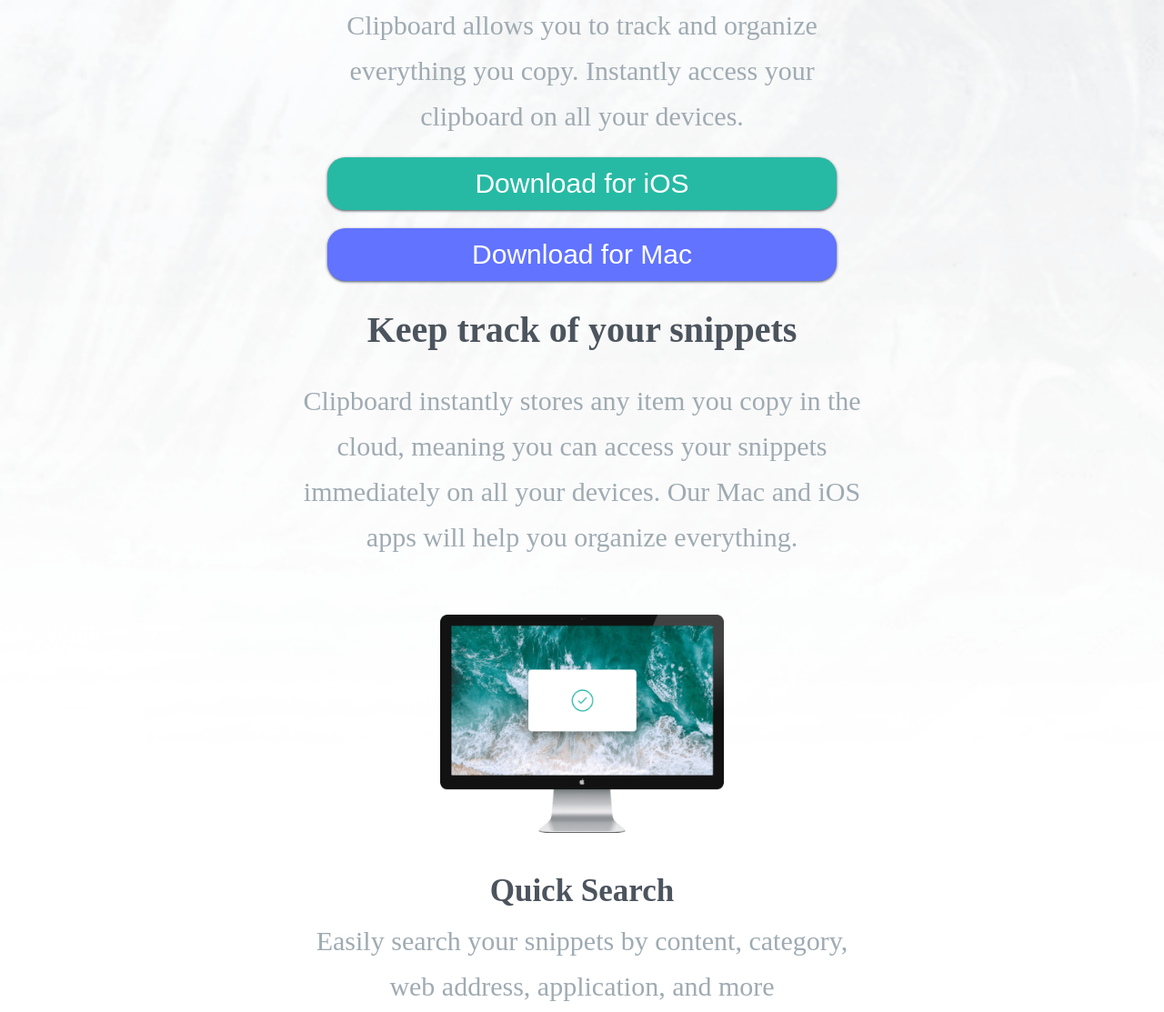
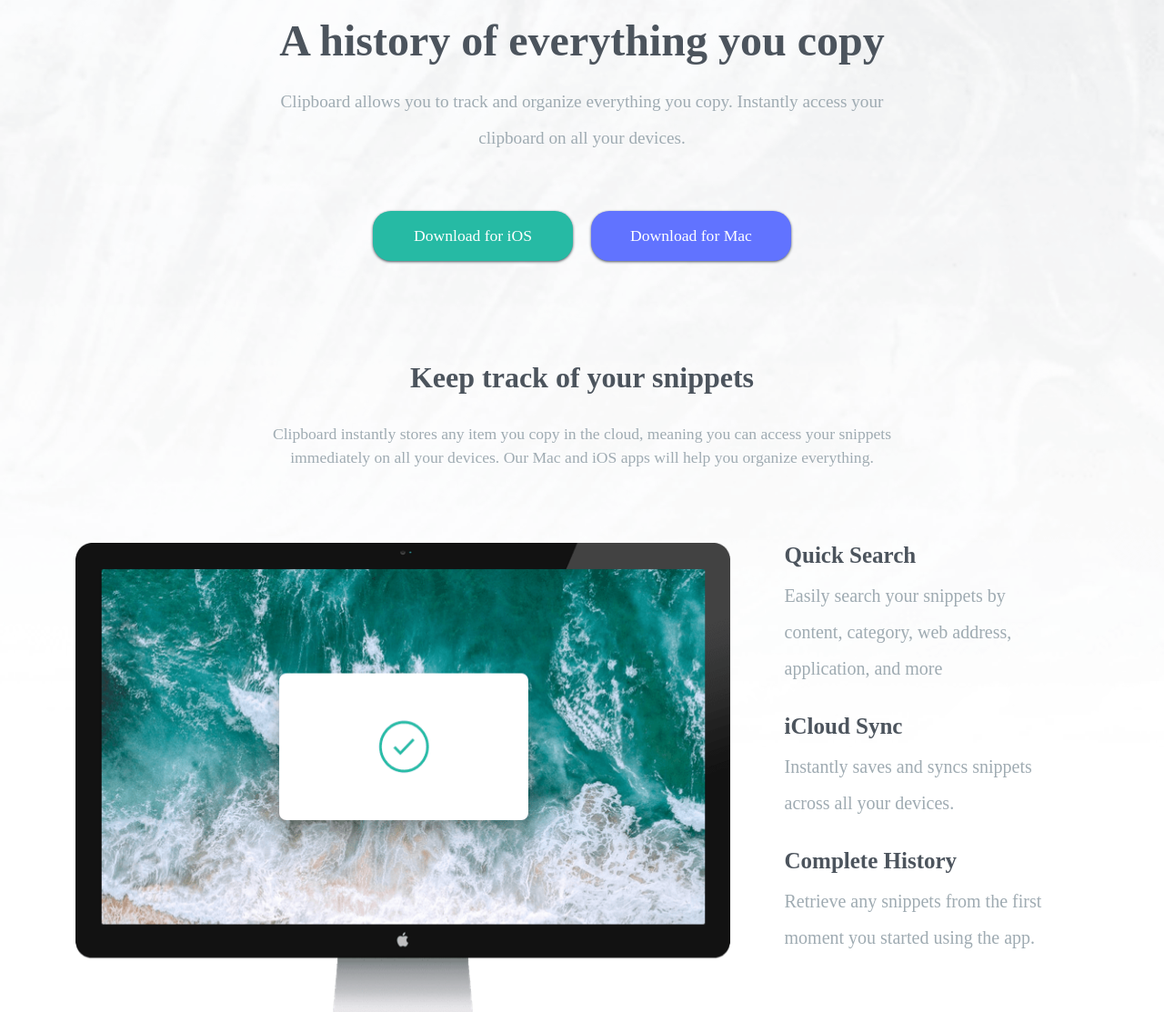
Before and after one commit to Fran3103/clipboar, a plain HTML site: page index.html in a window 1280 px wide. Shown: the part 393-1506 px from the top of the page at 91% size. Drawn offline with Linux system fonts and the light colour scheme; a web font is replaced by a local one.

Commit message:
section 1 terminada

```diff
--- a/Sass/style.scss
+++ b/Sass/style.scss
@@ -79,6 +79,7 @@ body{
             flex-direction: column;
             gap: 10px;
             button{
+                font-family: $font;
                 text-decoration: none;
                 color: #fff;
                 width: 100%;
@@ -88,6 +89,10 @@ body{
                 box-shadow: 0 1px 3px $DarkGrayishBlue;
                 border: none;
 
+            }
+            button:hover{
+                cursor: pointer;
+                opacity: 90%;
             }
             .btn-ios{
                 background-color: $StrongCyan;
@@ -192,6 +197,7 @@ body{
             flex-direction: column;
             gap: 10px;
             button{
+                font-family: $font;
                 margin-left: 40px;
                 text-decoration: none;
                 color: #fff;
@@ -203,6 +209,10 @@ body{
                 border: none;
 
 
+            }
+            button:hover{
+                cursor: pointer;
+                opacity: 90%;
             }
             .btn-ios{
                 background-color: $StrongCyan;
@@ -377,3 +387,99 @@ footer{ background: #f5f6f8;
 
 
 }
+
+@media screen and (min-width:1240px) {
+
+
+    h1{
+        font-size: 40px;
+    }
+
+    h2{
+        font-size: 30px;
+    }
+
+    h3{
+        font-size: 25px;
+    }
+
+    p{
+        font-size: 20px;
+        line-height: 40px;
+    }
+    body{
+        .container-body{
+
+            max-width: 1440px;
+            margin-top: 150px;
+
+
+
+            header{
+
+                .txt-header{
+                    h1{
+                        font-size: 3rem;
+                    }
+                p{
+                    font-size: 1.2rem;
+                    margin-bottom: 60px;
+                }
+                .descarga{
+                    flex-direction: row;
+                    justify-content: center;
+                    margin-bottom: 40px;
+                    button{
+                        align-self: center;
+                        font-size: 1.1rem;
+                        width: 220px;
+                        height: 55px;
+                        margin-bottom: 40px;
+                    }
+                }
+            }
+            }
+
+            .section-1{
+
+                img{
+
+                    width: 720px;
+                    height: 570px;
+                    margin: 0;
+                    float: left;
+                    margin-right: 60px;
+                    margin-bottom: 80px;
+                }
+                .title-1{
+                    display: flex;
+                    flex-direction: column;
+                    align-items: center;
+                    justify-content: center;
+
+                    h2{
+                    font-size: 2rem;
+                    }
+                    p{
+                        font-size: 1.1rem;
+                        line-height: 1.5;
+                        width: 700px;
+                        align-self: center;
+
+                    }
+
+                    margin-bottom: 50px;
+                }
+                .lista{
+                    text-align: left;
+
+
+                }
+
+            }
+
+
+        }
+    }
+
+}
```
Also changed, not shown: Sass/style.css, 1 other file.
